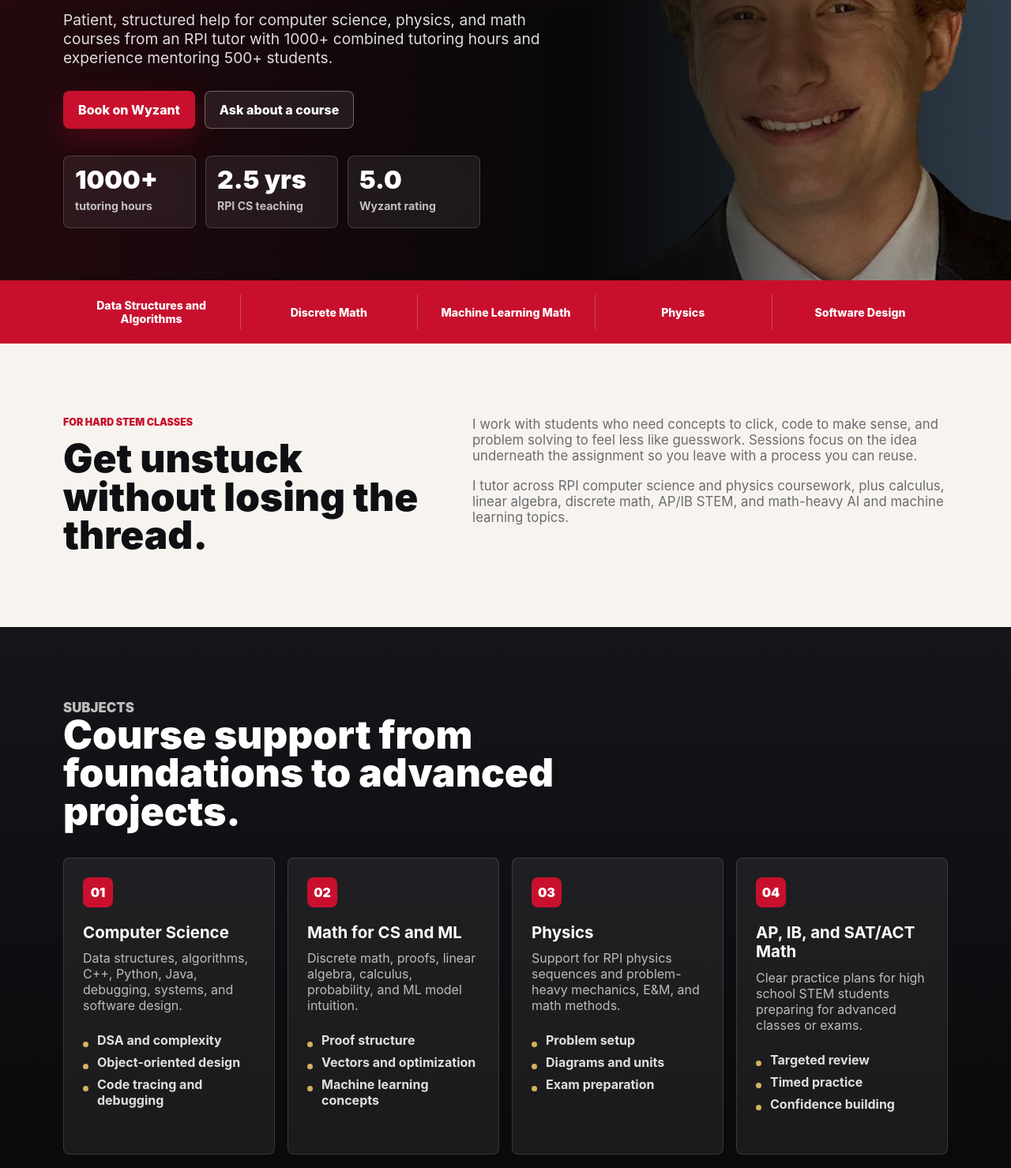
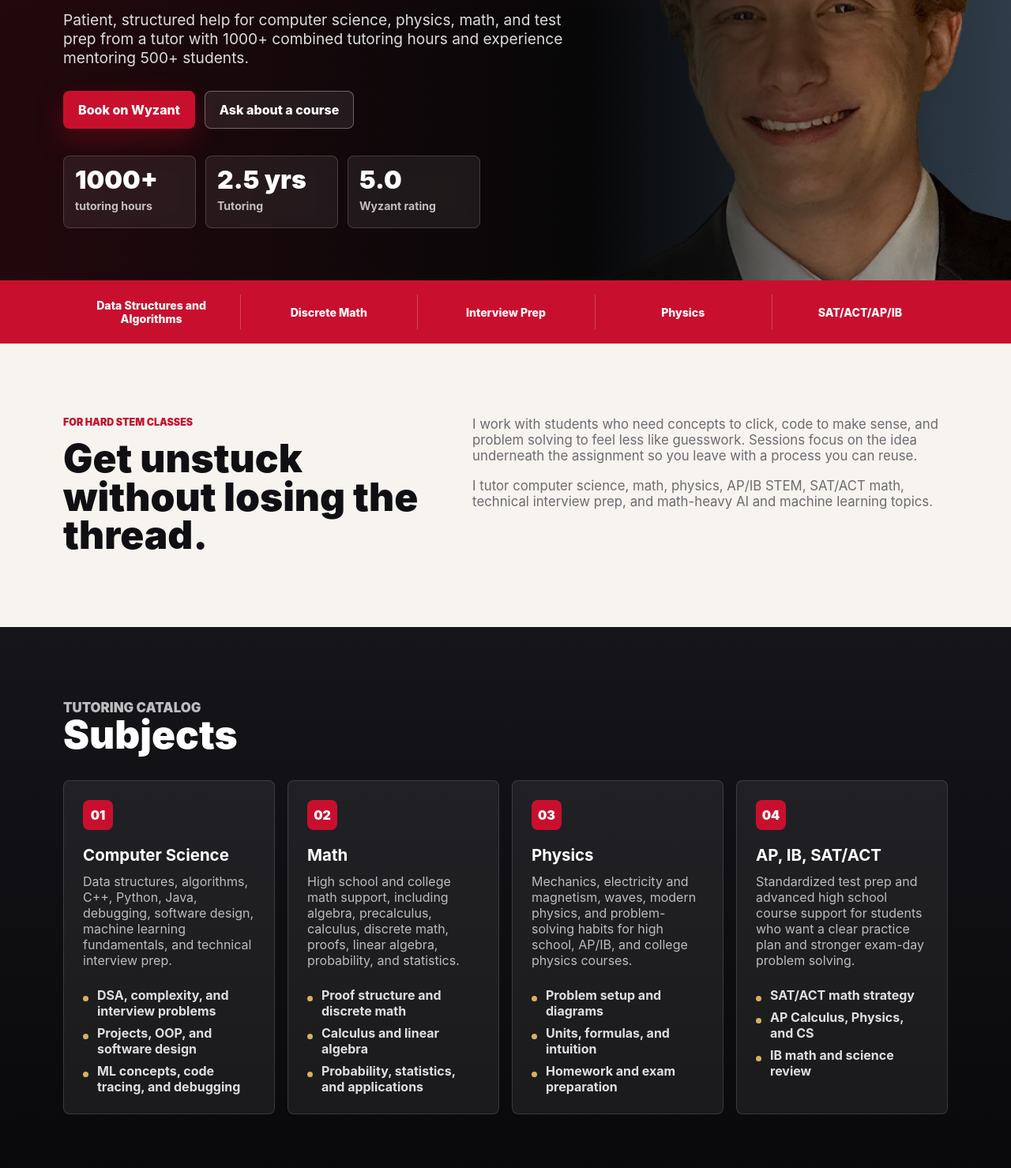
Before and after one commit to Sambgarnett/sam-garnett-tutoring-site, a website built with Vite: page index.html in a window 1280 px wide. Shown: the part 341-1820 px from the top of the page at 79% size. Built offline with nearby package versions, Linux system fonts and the light colour scheme.

Commit message:
Broaden tutoring site copy

```diff
--- a/index.html
+++ b/index.html
@@ -5,7 +5,7 @@
     <meta name="viewport" content="width=device-width, initial-scale=1.0" />
     <meta
       name="description"
-      content="One-on-one tutoring in computer science, physics, and math from Samuel Garnett, an RPI CS and Physics student with 1000+ tutoring hours."
+      content="One-on-one tutoring in computer science, physics, math, and test prep from Samuel Garnett, an experienced STEM tutor with 1000+ tutoring hours."
     />
     <meta name="theme-color" content="#0d0d10" />
     <link rel="icon" type="image/svg+xml" href="/favicon.svg" />
@@ -37,10 +37,10 @@
         <div class="hero-media" role="img" aria-label="Portrait of Samuel Garnett"></div>
         <div class="hero-overlay"></div>
         <div class="container hero-content">
-          <p class="eyebrow">RPI CS + Physics tutor</p>
+          <p class="eyebrow">CS, math, and physics tutor</p>
           <h1 id="hero-title">Samuel Garnett STEM Tutoring</h1>
           <p class="hero-copy">
-            Patient, structured help for computer science, physics, and math courses from an RPI tutor with
+            Patient, structured help for computer science, physics, math, and test prep from a tutor with
             1000+ combined tutoring hours and experience mentoring 500+ students.
           </p>
           <div class="hero-actions" aria-label="Primary actions">
@@ -56,7 +56,7 @@
             </div>
             <div>
               <dt>2.5 yrs</dt>
-              <dd>RPI CS teaching</dd>
+              <dd>Tutoring</dd>
             </div>
             <div>
               <dt>5.0</dt>
@@ -70,9 +70,9 @@
         <div class="container proof-grid">
           <span>Data Structures and Algorithms</span>
           <span>Discrete Math</span>
-          <span>Machine Learning Math</span>
+          <span>Interview Prep</span>
           <span>Physics</span>
-          <span>Software Design</span>
+          <span>SAT/ACT/AP/IB</span>
         </div>
       </section>
 
@@ -88,8 +88,8 @@
               Sessions focus on the idea underneath the assignment so you leave with a process you can reuse.
             </p>
             <p>
-              I tutor across RPI computer science and physics coursework, plus calculus, linear algebra, discrete math,
-              AP/IB STEM, and math-heavy AI and machine learning topics.
+              I tutor computer science, math, physics, AP/IB STEM, SAT/ACT math, technical interview prep,
+              and math-heavy AI and machine learning topics.
             </p>
           </div>
         </div>
@@ -98,48 +98,60 @@
       <section class="section section-dark" id="subjects" aria-labelledby="subjects-title">
         <div class="container">
           <div class="section-heading">
-            <p class="eyebrow">Subjects</p>
-            <h2 id="subjects-title">Course support from foundations to advanced projects.</h2>
+            <p class="eyebrow">Tutoring catalog</p>
+            <h2 id="subjects-title">Subjects</h2>
           </div>
           <div class="card-grid subject-grid">
             <article class="subject-card">
               <span class="card-index">01</span>
               <h3>Computer Science</h3>
-              <p>Data structures, algorithms, C++, Python, Java, debugging, systems, and software design.</p>
+              <p>
+                Data structures, algorithms, C++, Python, Java, debugging, software design, machine learning
+                fundamentals, and technical interview prep.
+              </p>
               <ul>
-                <li>DSA and complexity</li>
-                <li>Object-oriented design</li>
-                <li>Code tracing and debugging</li>
+                <li>DSA, complexity, and interview problems</li>
+                <li>Projects, OOP, and software design</li>
+                <li>ML concepts, code tracing, and debugging</li>
               </ul>
             </article>
             <article class="subject-card">
               <span class="card-index">02</span>
-              <h3>Math for CS and ML</h3>
-              <p>Discrete math, proofs, linear algebra, calculus, probability, and ML model intuition.</p>
+              <h3>Math</h3>
+              <p>
+                High school and college math support, including algebra, precalculus, calculus, discrete math,
+                proofs, linear algebra, probability, and statistics.
+              </p>
               <ul>
-                <li>Proof structure</li>
-                <li>Vectors and optimization</li>
-                <li>Machine learning concepts</li>
+                <li>Proof structure and discrete math</li>
+                <li>Calculus and linear algebra</li>
+                <li>Probability, statistics, and applications</li>
               </ul>
             </article>
             <article class="subject-card">
               <span class="card-index">03</span>
               <h3>Physics</h3>
-              <p>Support for RPI physics sequences and problem-heavy mechanics, E&M, and math methods.</p>
+              <p>
+                Mechanics, electricity and magnetism, waves, modern physics, and problem-solving habits for
+                high school, AP/IB, and college physics courses.
+              </p>
               <ul>
-                <li>Problem setup</li>
-                <li>Diagrams and units</li>
-                <li>Exam preparation</li>
+                <li>Problem setup and diagrams</li>
+                <li>Units, formulas, and intuition</li>
+                <li>Homework and exam preparation</li>
               </ul>
             </article>
             <article class="subject-card">
               <span class="card-index">04</span>
-              <h3>AP, IB, and SAT/ACT Math</h3>
-              <p>Clear practice plans for high school STEM students preparing for advanced classes or exams.</p>
+              <h3>AP, IB, SAT/ACT</h3>
+              <p>
+                Standardized test prep and advanced high school course support for students who want a clear
+                practice plan and stronger exam-day problem solving.
+              </p>
               <ul>
-                <li>Targeted review</li>
-                <li>Timed practice</li>
-                <li>Confidence building</li>
+                <li>SAT/ACT math strategy</li>
+                <li>AP Calculus, Physics, and CS</li>
+                <li>IB math and science review</li>
               </ul>
             </article>
           </div>
@@ -180,10 +192,11 @@
         <div class="container credentials-layout">
           <div>
             <p class="eyebrow">Credentials</p>
-            <h2 id="credentials-title">RPI teaching experience plus real engineering work.</h2>
+            <h2 id="credentials-title">College teaching experience plus real engineering work.</h2>
             <p>
-              I am studying Computer Science and Physics at Rensselaer Polytechnic Institute with a machine learning concentration.
-              My tutoring work is backed by technical internships, research, and several semesters teaching demanding STEM courses.
+              I have spent 2.5 years tutoring and teaching demanding STEM courses, with 1000+ combined tutoring hours
+              and experience mentoring 500+ students. That teaching background is backed by AI systems internships,
+              machine learning research, and full-stack engineering work.
             </p>
             <div class="link-row">
               <a href="/Samuel-Garnett-Resume.pdf" target="_blank" rel="noreferrer">View resume</a>
@@ -193,9 +206,9 @@
           </div>
           <div class="timeline" aria-label="Credential timeline">
             <article>
-              <span>RPI</span>
+              <span>College teaching</span>
               <h3>Teaching Assistant and Tutor</h3>
-              <p>Mentored students across data structures, discrete math, quantum computing, and other technical courses.</p>
+              <p>Mentored students across data structures, discrete math, quantum computing, software design, and other technical courses.</p>
             </article>
             <article>
               <span>GDIT</span>
@@ -214,16 +227,25 @@
       <section class="section section-light" aria-labelledby="fit-title">
         <div class="container fit-layout">
           <div>
-            <p class="eyebrow dark">Best fit</p>
-            <h2 id="fit-title">Students usually come to me when...</h2>
+            <p class="eyebrow dark">Catalog</p>
+            <h2 id="fit-title">Specific topics I teach</h2>
           </div>
           <div class="fit-list">
-            <span>Recursion needs to click</span>
-            <span>A proof feels too abstract</span>
-            <span>A C++ project is stuck</span>
-            <span>Physics problems need a setup strategy</span>
-            <span>ML math is moving too fast</span>
-            <span>Exam prep needs structure</span>
+            <span>Technical interview prep</span>
+            <span>Data structures and algorithms</span>
+            <span>C++, Python, and Java projects</span>
+            <span>Software design and OOP</span>
+            <span>Discrete math and proofs</span>
+            <span>Calculus</span>
+            <span>Linear algebra</span>
+            <span>Probability and statistics</span>
+            <span>High school and college math</span>
+            <span>Mechanics and E&amp;M physics</span>
+            <span>SAT/ACT math</span>
+            <span>AP Calculus</span>
+            <span>AP/IB Physics</span>
+            <span>AP Computer Science</span>
+            <span>Machine learning foundations</span>
           </div>
         </div>
       </section>
```
